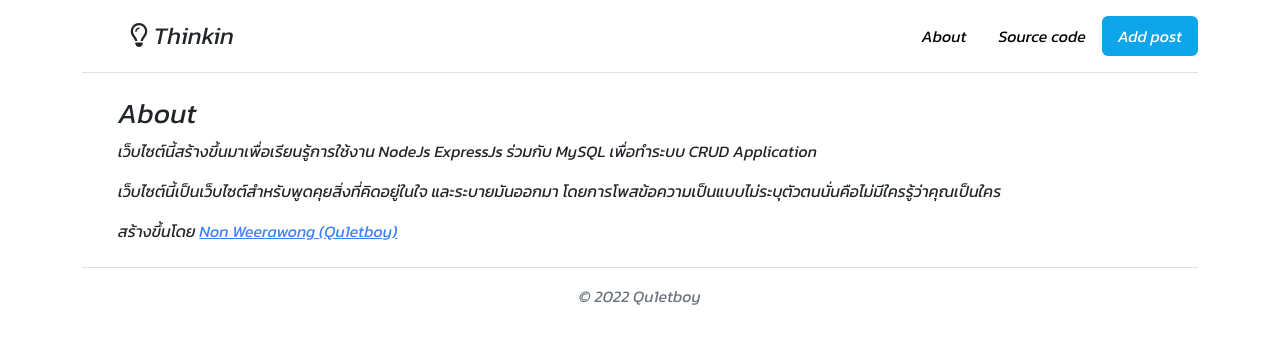
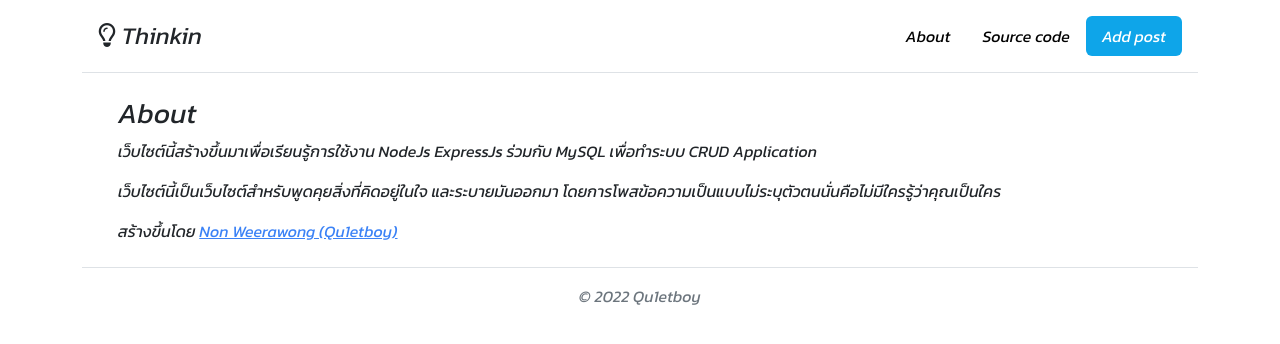
Before and after one commit to Qu1etboy/Thinkin, a Node server app: page /about in a window 1280 px wide. Shown: the top 344 px of the page. Run offline with Node 20, Linux system fonts and the light colour scheme; some libraries are stand-ins or nearby versions.

Commit message:
Fix navbar logo position

```diff
--- a/routes/general.js
+++ b/routes/general.js
@@ -19,7 +19,7 @@ router.get("/", (req, res) => {
           console.log(err);
           return res.status(400).send();
         }
-        console.log(results);
+        // console.log(results);
         res.render("pages/index", { posts: results, title: "Thinkin" });
       }
     );
--- a/views/partials/head.ejs
+++ b/views/partials/head.ejs
@@ -63,15 +63,15 @@
   <body>
     <div class="container">
       <header
-        class="d-flex flex-wrap justify-content-center py-3 mb-4 border-bottom"
+        class="d-flex flex-wrap justify-content-center py-3 mb-4 border-bottom px-3"
       >
         <a
           href="/"
           class="d-flex align-items-center mb-3 mb-md-0 me-md-auto text-dark text-decoration-none"
         >
-          <svg class="bi me-2" width="40" height="32">
+          <!-- <svg class="bi me-2" width="40" height="32">
             <use xlink:href="#bootstrap" />
-          </svg>
+          </svg> -->
           <span class="fs-4"><i class="fa-regular fa-lightbulb"></i> Thinkin</span>
         </a>
 
```
